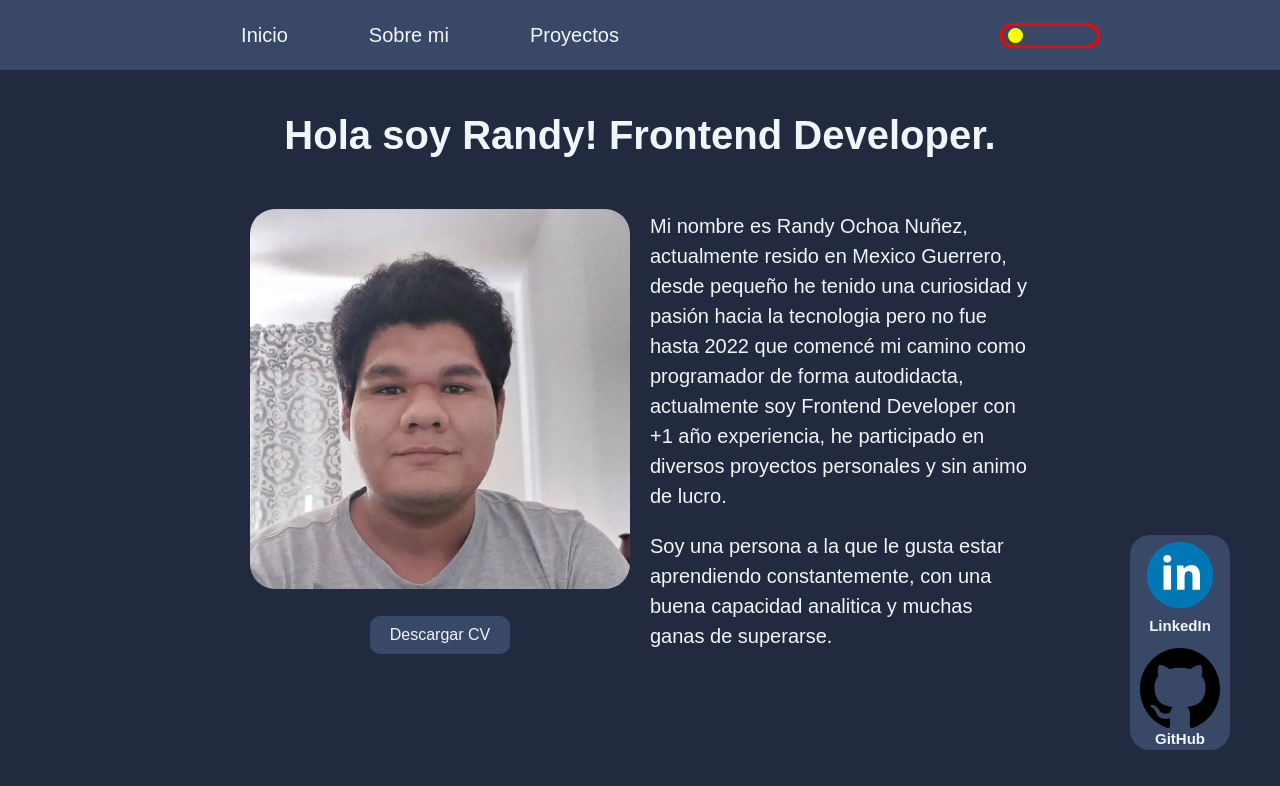
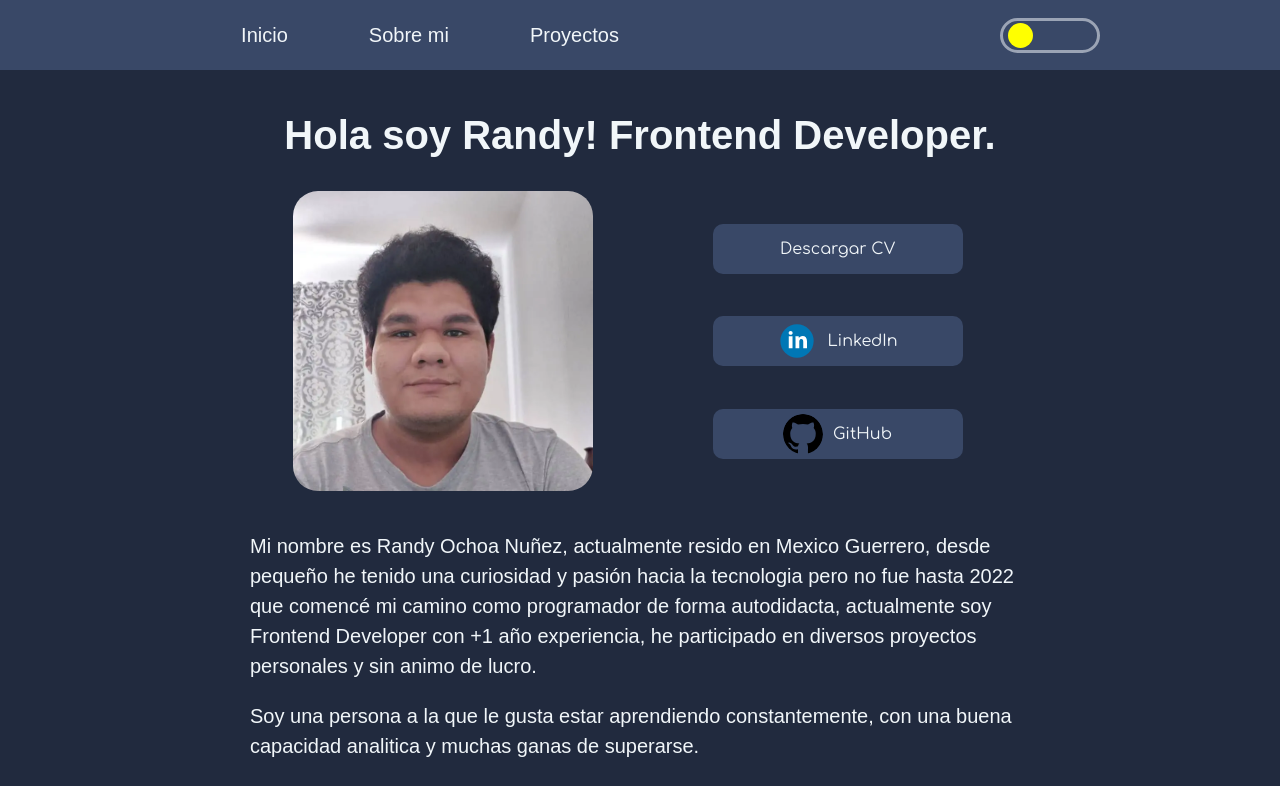
Before and after one commit to SoyRandy708/Portafolio, a website built with Vite: page index.html in a window 1280 px wide. Shown: the top 786 px of the page. Built offline with nearby package versions, Linux system fonts and the light colour scheme; a web font is replaced by a local one.

Commit message:
Eliminados scripts de Google Analytics, las redes sociales flotantes las elimine y las agregue al inicio en sobre mi

```diff
--- a/index.html
+++ b/index.html
@@ -47,12 +47,25 @@
             </h1>
 
             <div class="sobre-mi__informacion">
-                <div class="left-informacion">
+                <div class="top-informacion">
                     <img src="./src/assets/img/Foto-mia.webp" alt="Una foto de Randy">
-                    <a href="./src/assets/CV-Español.pdf" download="CV - Randy Ochoa Nuñez">Descargar CV</a>
+
+                    <div class="enlaces">
+                        <a href="./src/assets/CV-Español.pdf" download="CV - Randy Ochoa Nuñez">Descargar CV</a>
+
+                        <a href="https://www.linkedin.com/in/randy-ochoa/" target="_blank">
+                            <img src="./src/assets/svg/linkedin.svg" alt="LinkedIn">
+                            LinkedIn
+                        </a>
+
+                        <a href="https://github.com/SoyRandy708" target="_blank">
+                            <img src="./src/assets/svg/github.svg" alt="GitHub">
+                            GitHub
+                        </a>
+                    </div>
                 </div>
 
-                <div class="right-informacion">
+                <div class="bottom-informacion">
                     <p>
                         Mi nombre es Randy Ochoa Nuñez, actualmente resido en Mexico Guerrero, desde pequeño he tenido una curiosidad y pasión hacia la tecnologia pero no fue hasta 2022 que comencé mi camino como programador de forma autodidacta, actualmente soy Frontend Developer con +1 año experiencia, he participado en diversos proyectos personales y sin animo de lucro.
                     </p>
@@ -195,31 +208,7 @@
         </section>
     </main>
 
-    <section class="redes-sociales">
-        <a href="https://www.linkedin.com/in/randy-ochoa/" target="_blank">
-            <figure class="img__container">
-                <img src="./src/assets/svg/linkedin.svg" alt="LinkedIn">
-                <figcaption></figcaption>
-            </figure>
-        </a>
-        <a href="https://github.com/SoyRandy708" target="_blank">
-            <figure class="img__container">
-                <img src="./src/assets/svg/github.svg" alt="GitHub">
-                <figcaption></figcaption>
-            </figure>
-        </a>
-    </section>
-
     <script type="module" src="./src/js/menu.js"></script>
     <script type="module" src="./src/js/tecnologias.js"></script>
-    <script type="module" src="./src/js/redes-sociales.js"></script>
-    <script async src="https://www.googletagmanager.com/gtag/js?id=G-S6P7MPTXWG"></script>
-    <script>
-        window.dataLayer = window.dataLayer || []
-        function gtag(){dataLayer.push(arguments)}
-        gtag('js', new Date())
-
-        gtag('config', 'G-S6P7MPTXWG')
-    </script>
 </body>
 </html>
--- a/src/js/redes-sociales.js
+++ /dev/null
@@ -1,8 +0,0 @@
-const contenedorImagenes = document.querySelectorAll(".redes-sociales .img__container")
-
-contenedorImagenes.forEach(figure => {
-    const img = figure.children[0]
-    const figcaption = figure.children[1]
-
-    figcaption.textContent = img.alt
-})
--- a/src/scss/_header.scss
+++ b/src/scss/_header.scss
@@ -45,8 +45,8 @@
         .modo-oscuro {
             position: relative;
             width: 100px;
-            height: 25px;
-            border: 3px solid red;
+            height: 35px;
+            border: 3px solid $background-three;
             border-radius: 100px;
 
             &:hover {
@@ -59,8 +59,8 @@
                 bottom: 0;
                 left: 5px;
                 margin: auto;
-                width: 15px;
-                height: 15px;
+                width: 25px;
+                height: 25px;
                 background-color: yellow;
                 border-radius: 50%;
                 transition: all .3s ease;
@@ -118,8 +118,8 @@
 }
 
 .modo-color {
-    background-color: violet !important;
-    transform: translateX(70px);
+    background-color: $background-one !important;
+    transform: translateX(60px);
 }
 
 @media (min-width: 500px) {
--- a/src/scss/_redes-sociales.scss
+++ /dev/null
@@ -1,37 +0,0 @@
-@use "../scss/global" as *;
-
-.redes-sociales {
-    position: fixed;
-    bottom: 50px;
-    right: 50px;
-    display: flex;
-    flex-direction: column;
-    gap: 10px;
-    width: 100px;
-    height: auto;
-    background-color: $background-two;
-    border-radius: 20px;
-
-    a {
-        text-decoration: none;
-    }
-
-    .img__container {
-        display: flex;
-        flex-direction: column;
-        align-items: center;
-        width: 100%;
-        margin: 0;
-        transition: transform .3s ease;
-
-        img {
-            width: 80%;
-        }
-
-        figcaption {
-            text-align: center;
-            font-weight: bold;
-            @include fonts(15px);
-        }
-    }
-}
--- a/src/scss/_sobre-mi.scss
+++ b/src/scss/_sobre-mi.scss
@@ -16,35 +16,51 @@
         display: grid;
         gap: 20px;
 
-        .left-informacion {
-            display: flex;
-            flex-direction: column;
-            align-items: center;
+        .top-informacion {
+            display: grid;
+            place-items: center;
             gap: 10px;
-            justify-content: space-evenly;
 
             img {
-                width: 100%;
-                max-width: 500px;
+                width: clamp(100px, 100%, 300px);
                 border-radius: 25px;
             }
 
+            .enlaces {
+                display: grid;
+                place-items: center;
+                align-content: space-evenly;
+                gap: 10px;
+                width: 100%;
+                height: 100%;
+
                 a {
-                display: inline-block;
+                    display: flex;
+                    align-items: center;
+                    justify-content: center;
+                    gap: 10px;
+                    width: clamp(100px, 100%, 250px);
+                    height: 50px;
                     background-color: $background-two;
-                padding: 10px 20px;
+                    padding: 5px 10px;
                     border-radius: 10px;
+                    font-family: $text-two;
                     text-decoration: none;
                     transition: transform .3s ease;
-
 
                     &:active {
                         transform: scale(1.1);
                     }
+
+                    img {
+                        height: 100%;
+                        width: auto;
+                    }
+                }
             }
         }
 
-        .right-informacion {
+        .bottom-informacion {
             p {
                 @include fonts(20px)
             }
@@ -52,7 +68,7 @@
 
     }
 
-    @media (min-width: 700px) {
+    @media (min-width: 600px) {
         h1 {
             span {
                 display: inline;
@@ -60,7 +76,9 @@
         }
 
         .sobre-mi__informacion {
+            .top-informacion {
                 grid-template-columns: 1fr 1fr;
             }
         }
     }
+}
--- a/src/scss/index.scss
+++ b/src/scss/index.scss
@@ -3,4 +3,3 @@
 @use "./sobre-mi";
 @use "./tecnologias";
 @use "./proyectos";
-@use "./redes-sociales";
```
Lines whose indentation alone changed are shown as unchanged.
